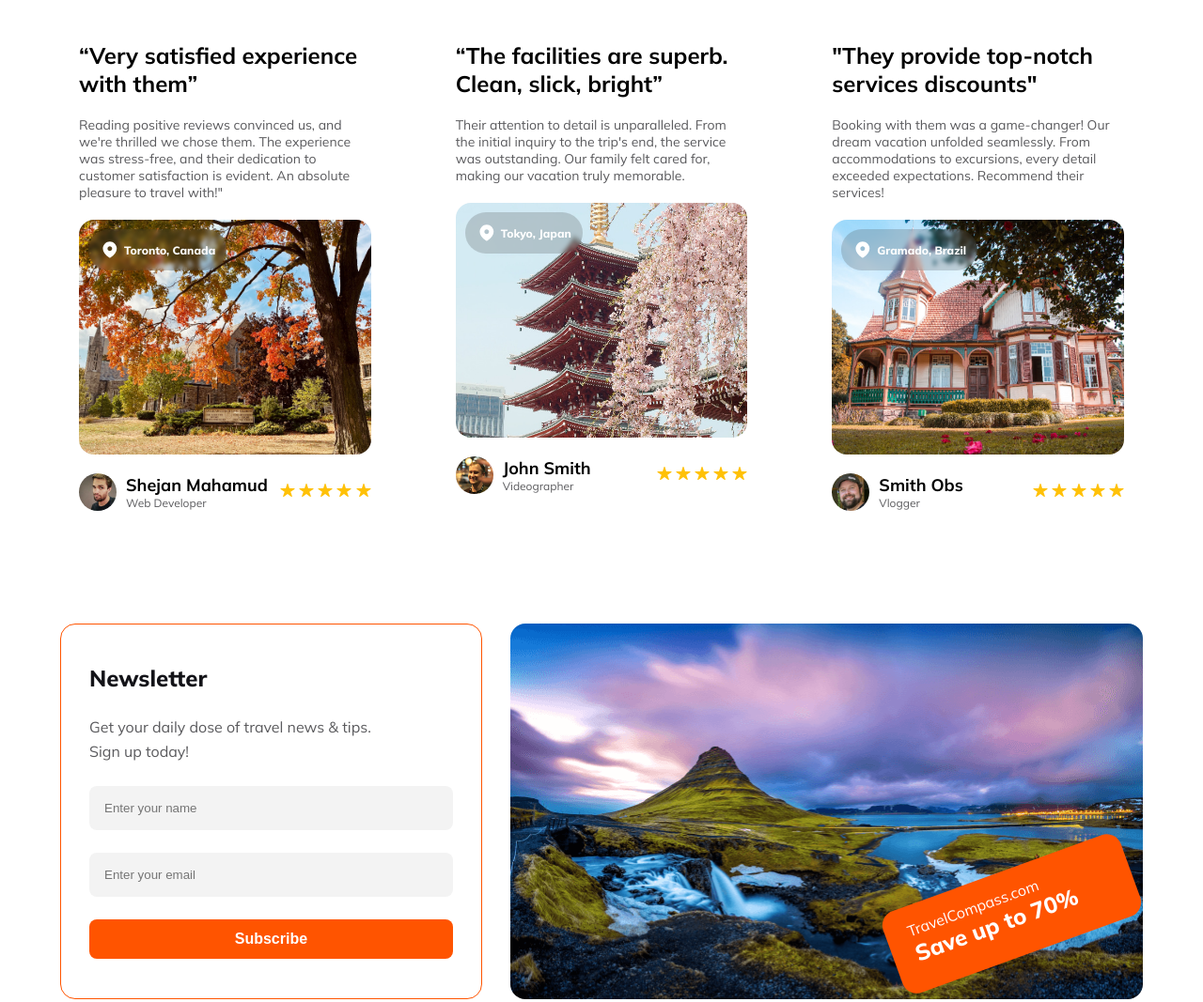
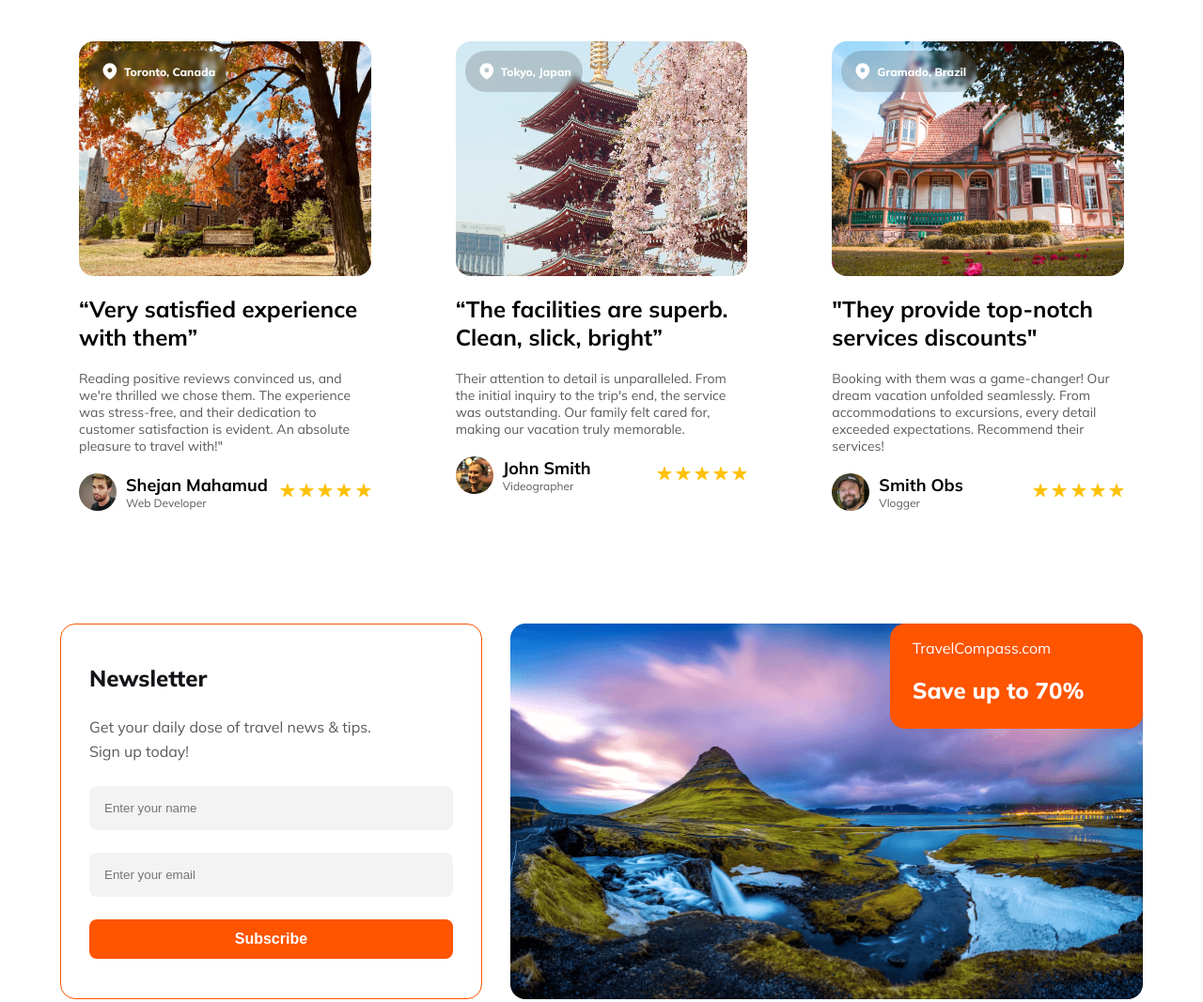
Before and after one commit to ShejanMahamud/PH-A02, a plain HTML site: page index.html in a window 1280 px wide. Shown: the part 6080-7147 px from the top of the page at 94% size. Drawn offline with nearby package versions, Linux system fonts and the light colour scheme.

Commit message:
fix some issues

```diff
--- a/index.html
+++ b/index.html
@@ -522,13 +522,6 @@
 
         <section class="reviews-sec">
           <div class="first-review-card">
-            <h1>“Very satisfied experience with them”</h1>
-            <p>
-              Reading positive reviews convinced us, and we're thrilled we chose
-              them. The experience was stress-free, and their dedication to
-              customer satisfaction is evident. An absolute pleasure to travel
-              with!"
-            </p>
             <div class="review-image-1">
               <div class="review-location-1">
                 <svg
@@ -546,6 +539,13 @@
                 <p>Toronto, Canada</p>
               </div>
             </div>
+            <h1>“Very satisfied experience with them”</h1>
+            <p>
+              Reading positive reviews convinced us, and we're thrilled we chose
+              them. The experience was stress-free, and their dedication to
+              customer satisfaction is evident. An absolute pleasure to travel
+              with!"
+            </p>
             <div class="name-star">
               <div class="person-image">
                 <img
@@ -622,13 +622,6 @@
             </div>
           </div>
           <div class="first-review-card">
-            <h1>“The facilities are superb. Clean, slick, bright”</h1>
-            <p>
-              Their attention to detail is unparalleled. From the initial
-              inquiry to the trip's end, the service was outstanding. Our family
-              felt cared for, making our vacation truly memorable.
-            </p>
-
             <div class="review-image-2">
               <div class="review-location-2">
                 <svg
@@ -646,6 +639,13 @@
                 <p>Tokyo, Japan</p>
               </div>
             </div>
+
+            <h1>“The facilities are superb. Clean, slick, bright”</h1>
+            <p>
+              Their attention to detail is unparalleled. From the initial
+              inquiry to the trip's end, the service was outstanding. Our family
+              felt cared for, making our vacation truly memorable.
+            </p>
             <div class="name-star">
               <div class="person-image">
                 <img
@@ -722,12 +722,6 @@
             </div>
           </div>
           <div class="first-review-card">
-            <h1>"They provide top-notch services discounts"</h1>
-            <p>
-              Booking with them was a game-changer! Our dream vacation unfolded
-              seamlessly. From accommodations to excursions, every detail
-              exceeded expectations. Recommend their services!
-            </p>
             <div class="review-image-3">
               <div class="review-location-3">
                 <svg
@@ -745,6 +739,12 @@
                 <p>Gramado, Brazil</p>
               </div>
             </div>
+            <h1>"They provide top-notch services discounts"</h1>
+            <p>
+              Booking with them was a game-changer! Our dream vacation unfolded
+              seamlessly. From accommodations to excursions, every detail
+              exceeded expectations. Recommend their services!
+            </p>
             <div class="name-star">
               <div class="person-image">
                 <img
--- a/styles/style.css
+++ b/styles/style.css
@@ -884,7 +884,6 @@ body {
   background-position: center center;
   border-radius: 16px;
   position: relative;
-  overflow: hidden;
 }
 .newsletter-sec-right-ribbon {
   background-color: var(--primary-color);
@@ -896,9 +895,7 @@ body {
   justify-content: center;
   align-items: center;
   position: absolute;
-  right: 5px;
-  bottom: 45px;
-  transform: rotate(-20deg);
+  right: 0;
 }
 .newsletter-sec-right-ribbon > h1 {
   color: #fff;
@@ -911,6 +908,7 @@ body {
   color: #fff;
   font-size: 16px;
   font-weight: 400;
+  margin-bottom: 20px;
   width: 100%;
 }
 .newsletter-sec-left {
@@ -1095,11 +1093,11 @@ input[type="email"]:focus {
   }
   .video-sec {
     grid-template-columns: repeat(1, 1fr);
-    grid-template-rows: 400px 400px;
+    grid-template-rows: repeat(2, 1fr);
   }
   .newsletter-sec {
     grid-template-columns: repeat(1, 1fr);
-    grid-template-rows: 400px 400px;
+    grid-template-rows: repeat(2, 1fr);
     gap: 30px;
   }
   .newsletter-sec-right-ribbon {
@@ -1148,6 +1146,7 @@ input[type="email"]:focus {
     padding: 80px 100px;
   }
 }
+
 /* Tablets (601px to 991px) */
 @media screen and (min-width: 601px) and (max-width: 991px) {
   .header-picker {
@@ -1158,4 +1157,13 @@ input[type="email"]:focus {
   .header-banner {
     padding: 50px 20px;
   }
+  .nav-menu {
+    flex-direction: column;
+    gap: 20px;
+  }
+  .reviews-sec {
+    grid-template-columns: repeat(2, 1fr);
+    grid-template-rows: repeat(2, 1fr);
+    gap: 20px;
+  }
 }
```
